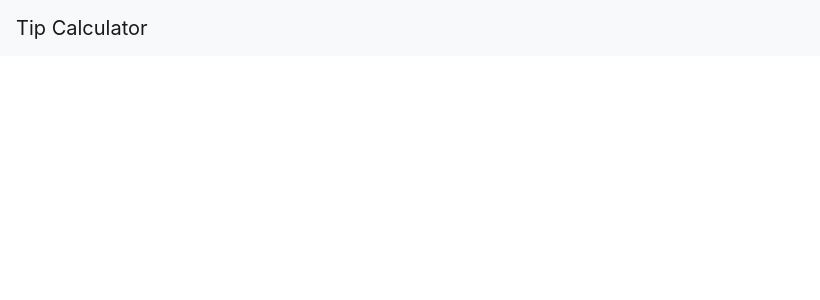
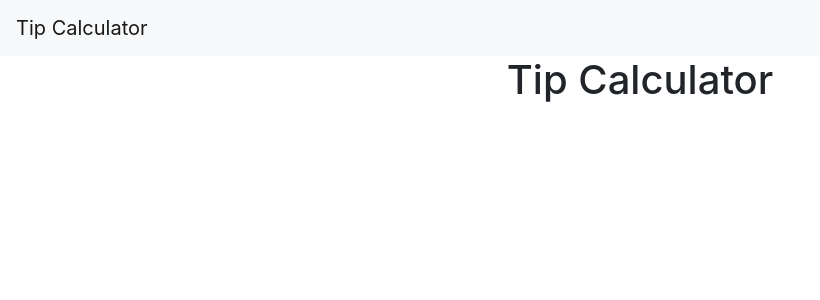
Before and after one commit to chris-warner/Career-Services-Coding-Challenge---Tip-Calculator, a React (Create React App) app in the folder tip-calculator/: page / in a window 1280 px wide. Shown: the top 300 px of the page, without its empty margins (0-820 px from the left). Built offline with nearby package versions, Linux system fonts and the light colour scheme.

Commit message:
added TipCalculatorForm component to generate fields for text entry and data submission

```diff
--- a/tip-calculator/src/App.js
+++ b/tip-calculator/src/App.js
@@ -1,11 +1,13 @@
 import React from 'react';
 import NavbarComponent from './components/NavbarComponent';
+import TipCalculatorForm from './components/TipCalculatorForm';
 import './App.css';
 
 function App() {
   return (
     <div className="App">
     <NavbarComponent title={'Tip Calculator'} />
+    <TipCalculatorForm  />
     </div>
   );
 }
--- /dev/null
+++ b/tip-calculator/src/components/TipCalculatorForm.js
@@ -0,0 +1,7 @@
+import React from 'react'
+
+function TipCalculatorForm(){
+    return <h1>Tip Calculator</h1>;
+}
+
+export default TipCalculatorForm;
```
